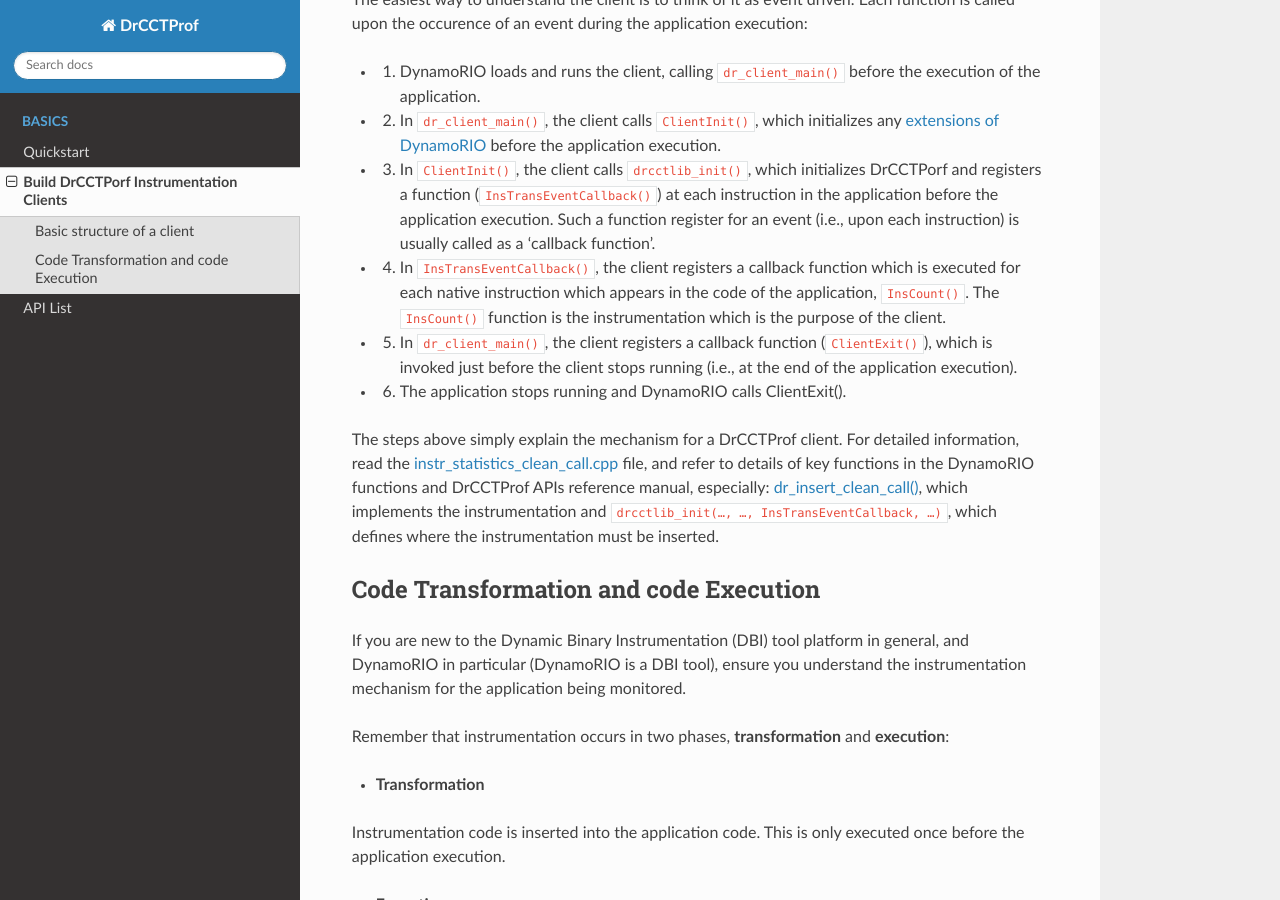
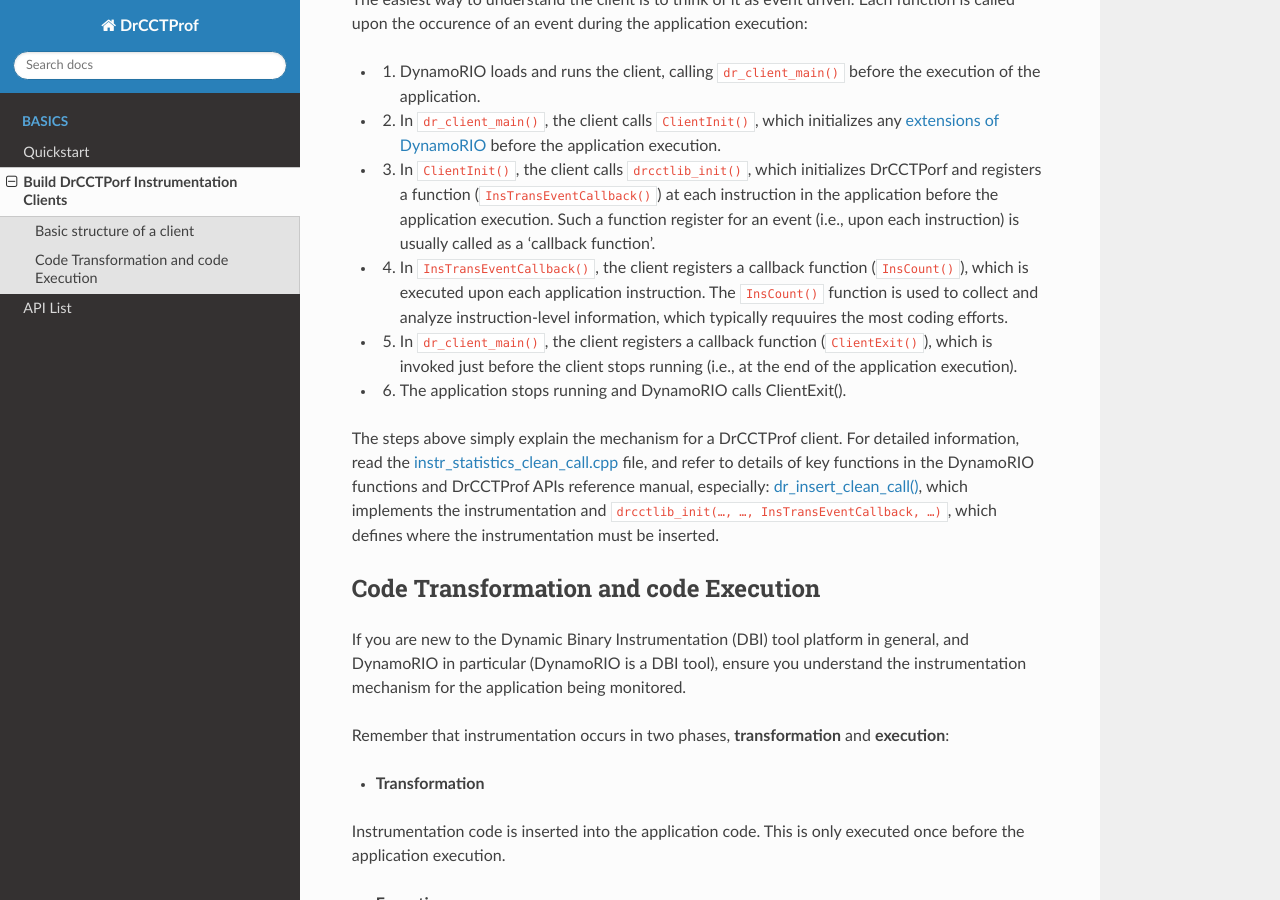
Before and after one commit to Xuhpclab/drcctprof-docs, a Sphinx documentation site: the page built from source/buildtools.rst, in a window 1280 px wide and 900 px high, scrolled down 1237 px. Built offline with Sphinx 7.4.7 and the Read the Docs theme 2.0.0, drawn with Linux system fonts in a browser that asks for light colours.

Commit message:
improve the document

```diff
--- a/source/buildtools.rst
+++ b/source/buildtools.rst
@@ -34,7 +34,7 @@
 
 - 3. In ``ClientInit()``, the client calls ``drcctlib_init()``, which initializes DrCCTPorf and registers a function (``InsTransEventCallback()``) at each instruction in the application before the application execution. Such a function register for an event (i.e., upon each instruction) is usually called as a 'callback function'.
 
-- 4. In ``InsTransEventCallback()``, the client registers a callback function which is executed for each native instruction which appears in the code of the application, ``InsCount()``. The ``InsCount()`` function is the instrumentation which is the purpose of the client.
+- 4. In ``InsTransEventCallback()``, the client registers a callback function (``InsCount()``), which is executed upon each application instruction. The ``InsCount()`` function is used to collect and analyze instruction-level information, which typically requuires the most coding efforts.
 
 - 5. In ``dr_client_main()``, the client registers a callback function (``ClientExit()``), which is invoked just before the client stops running (i.e., at the end of the application execution).
 
```
